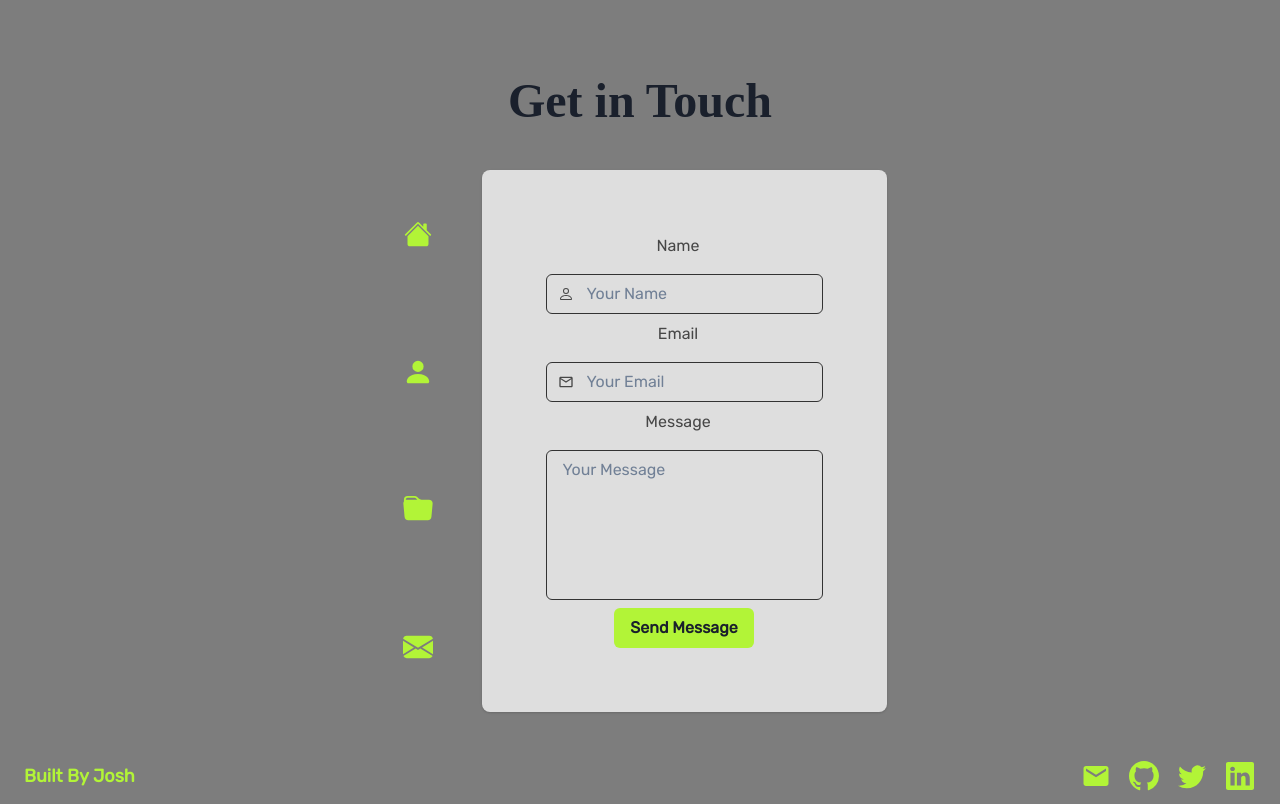
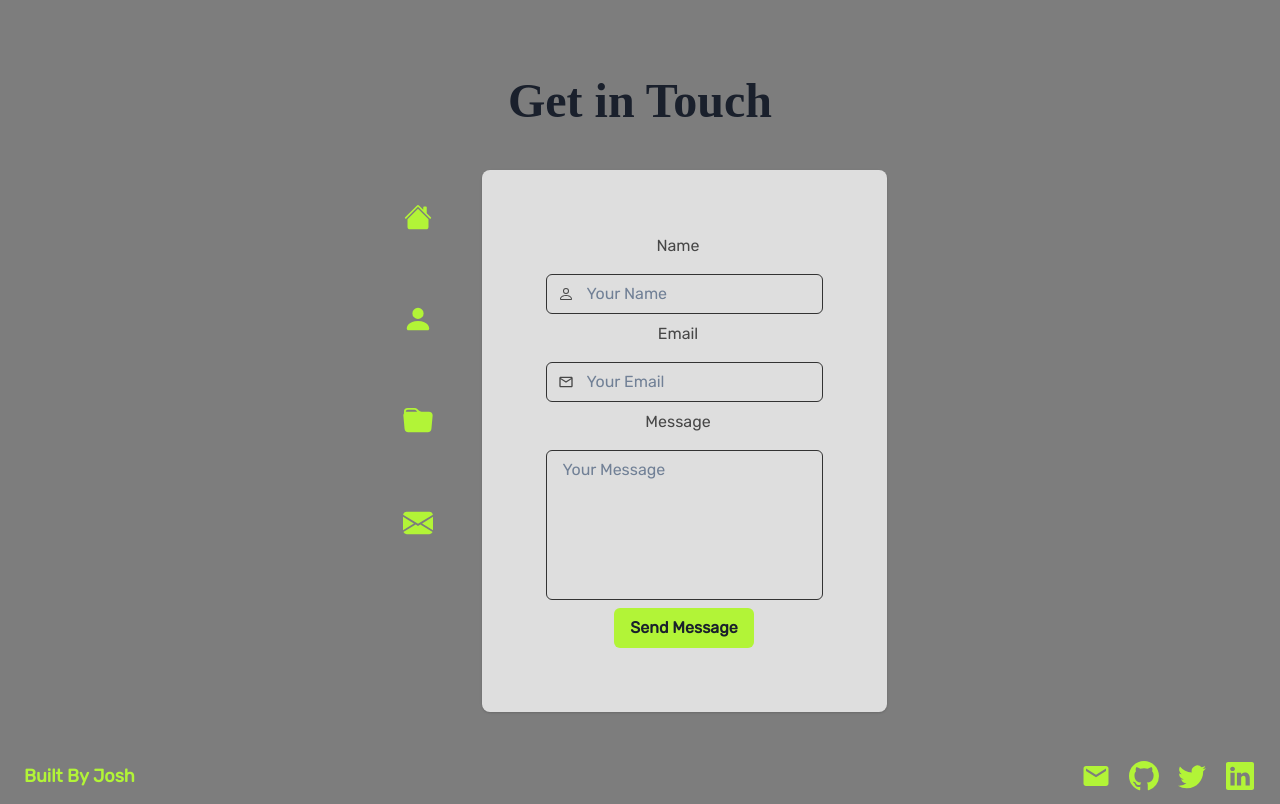
Before and after one commit to builtbyjosh/builtbyjosh-next-portfolio, a Next.js app: page /contact in a window 1280 px wide. Built offline with nearby package versions, Linux system fonts and the light colour scheme; a web font is replaced by a local one.

Commit message:
set max height

```diff
--- a/components/PageIcons.js
+++ b/components/PageIcons.js
@@ -14,6 +14,7 @@ const PageIcons = () => {
       align="center"
       justify="space-around"
       direction={{ base: "row", md: "column" }}
+      maxH={"400px"}
     >
       <Tooltip label={"Home"} hasArrow shouldWrapChildren>
         <IconLink href={"/"} icon={<BsHouseFill size="28px" />} />
```
